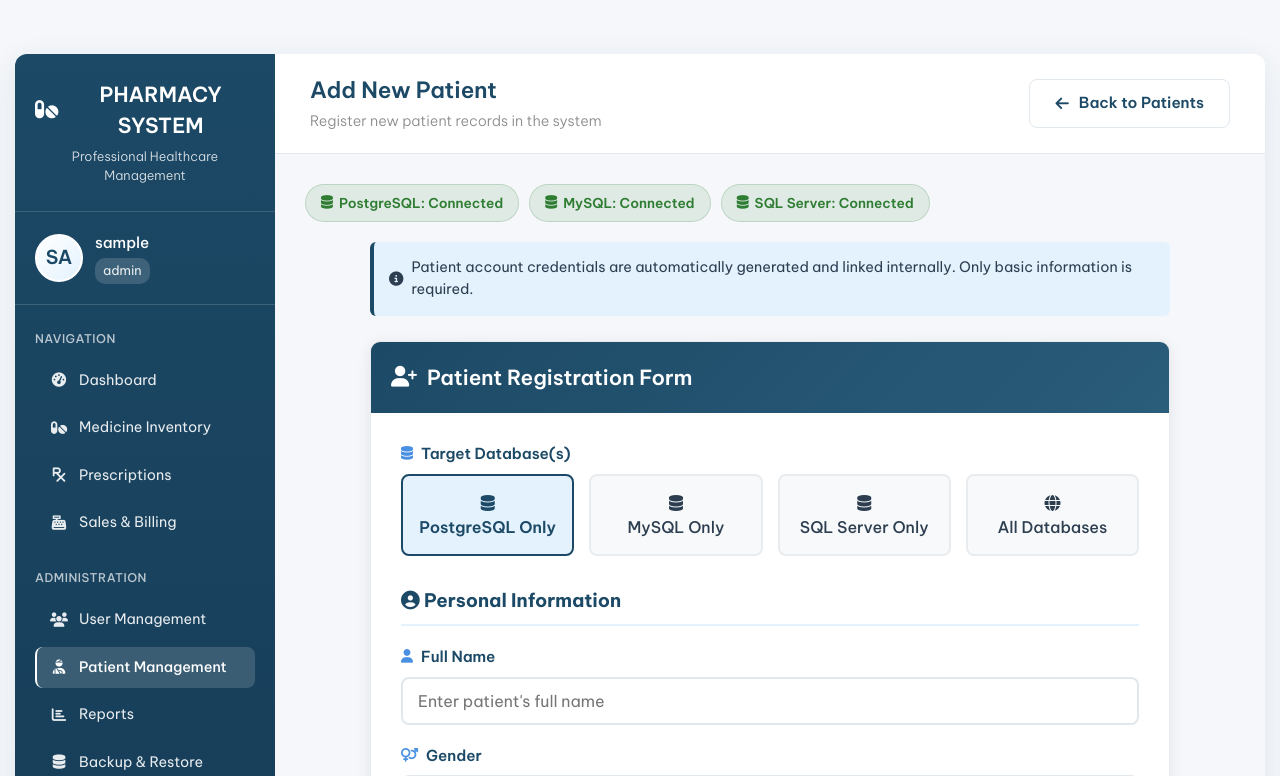
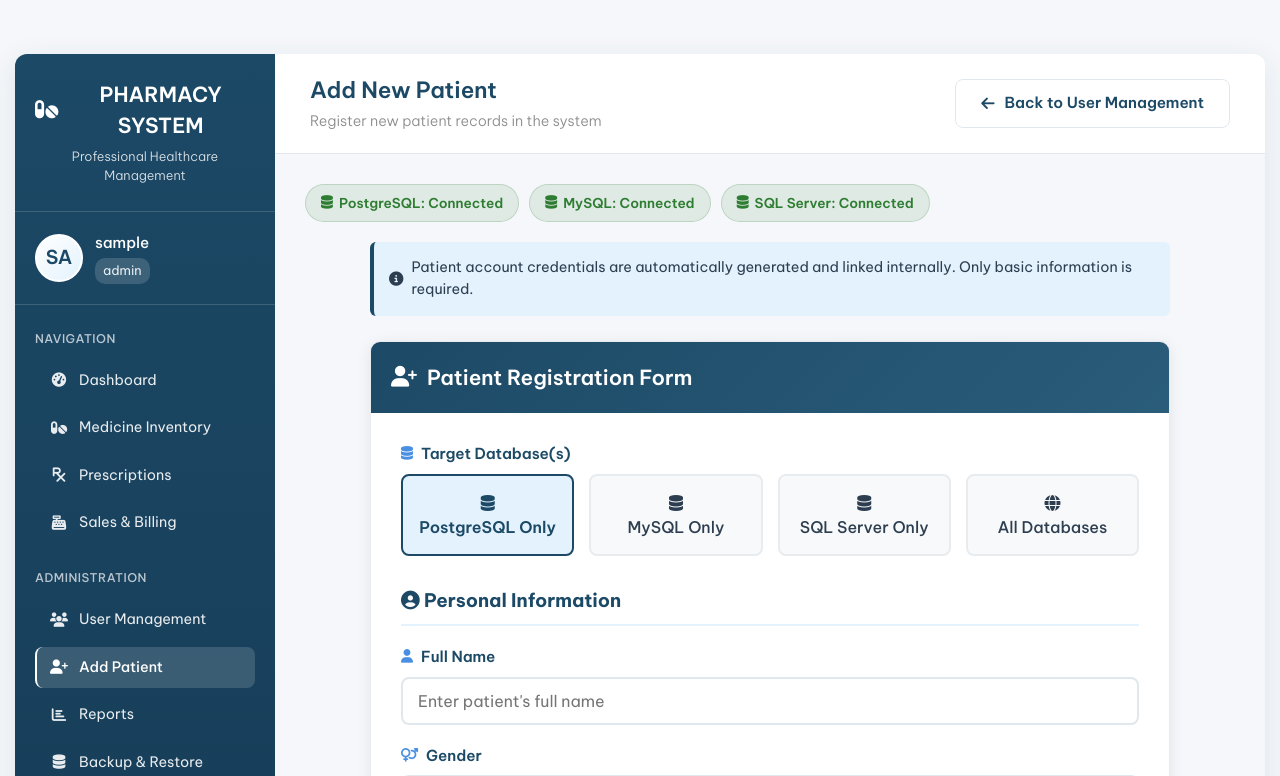
Before and after one commit to pharoah0411/workshop-2, a PHP site: page /workshop/add_patient.php in a window 1280 px wide. Shown: the top 776 px of the page. Run offline with PHP 8.4, Linux system fonts and the light colour scheme; the visitor is signed in with stand-in values (Sample User, id 1); some libraries are stand-ins or nearby versions.

Commit message:
button problem

```diff
--- a/add_patient.php
+++ b/add_patient.php
@@ -771,7 +771,7 @@ if ($_SERVER['REQUEST_METHOD'] === 'POST') {
                     <div class="nav-title">ADMINISTRATION</div>
                     <ul class="nav-links">
                         <li><a href="user_management.php"><i class="fas fa-users nav-icon"></i>User Management</a></li>
-                        <li><a href="patient_management.php" class="active"><i class="fas fa-user-injured nav-icon"></i>Patient Management</a></li>
+                        <li><a href="add_patient.php" class="active"><i class="fas fa-user-plus nav-icon"></i>Add Patient</a></li>
                         <li><a href="reports.php"><i class="fas fa-chart-bar nav-icon"></i>Reports</a></li>
                         <li><a href="backup.php"><i class="fas fa-database nav-icon"></i>Backup & Restore</a></li>
                     </ul>
@@ -798,8 +798,9 @@ if ($_SERVER['REQUEST_METHOD'] === 'POST') {
                     <p>Register new patient records in the system</p>
                 </div>
                 <div class="header-actions">
-                    <a href="patient_management.php" class="btn btn-secondary">
-                        <i class="fas fa-arrow-left"></i> Back to Patients
+                    <!-- FIXED: Changed from patient_management.php to user_management.php -->
+                    <a href="user_management.php" class="btn btn-secondary">
+                        <i class="fas fa-arrow-left"></i> Back to User Management
                     </a>
                 </div>
             </header>
@@ -927,7 +928,8 @@ if ($_SERVER['REQUEST_METHOD'] === 'POST') {
                                 <button type="submit" class="btn btn-primary">
                                     <i class="fas fa-user-plus"></i> Add Patient
                                 </button>
-                                <a href="patient_management.php" class="btn btn-secondary">
+                                <!-- FIXED: Changed from patient_management.php to user_management.php -->
+                                <a href="user_management.php" class="btn btn-secondary">
                                     <i class="fas fa-times"></i> Cancel
                                 </a>
                             </div>
@@ -944,7 +946,7 @@ if ($_SERVER['REQUEST_METHOD'] === 'POST') {
             const currentPage = window.location.pathname.split('/').pop();
             document.querySelectorAll('.nav-links a').forEach(link => {
                 link.classList.remove('active');
-                if (link.getAttribute('href') === 'patient_management.php') {
+                if (link.getAttribute('href') === currentPage) {
                     link.classList.add('active');
                 }
             });
```
